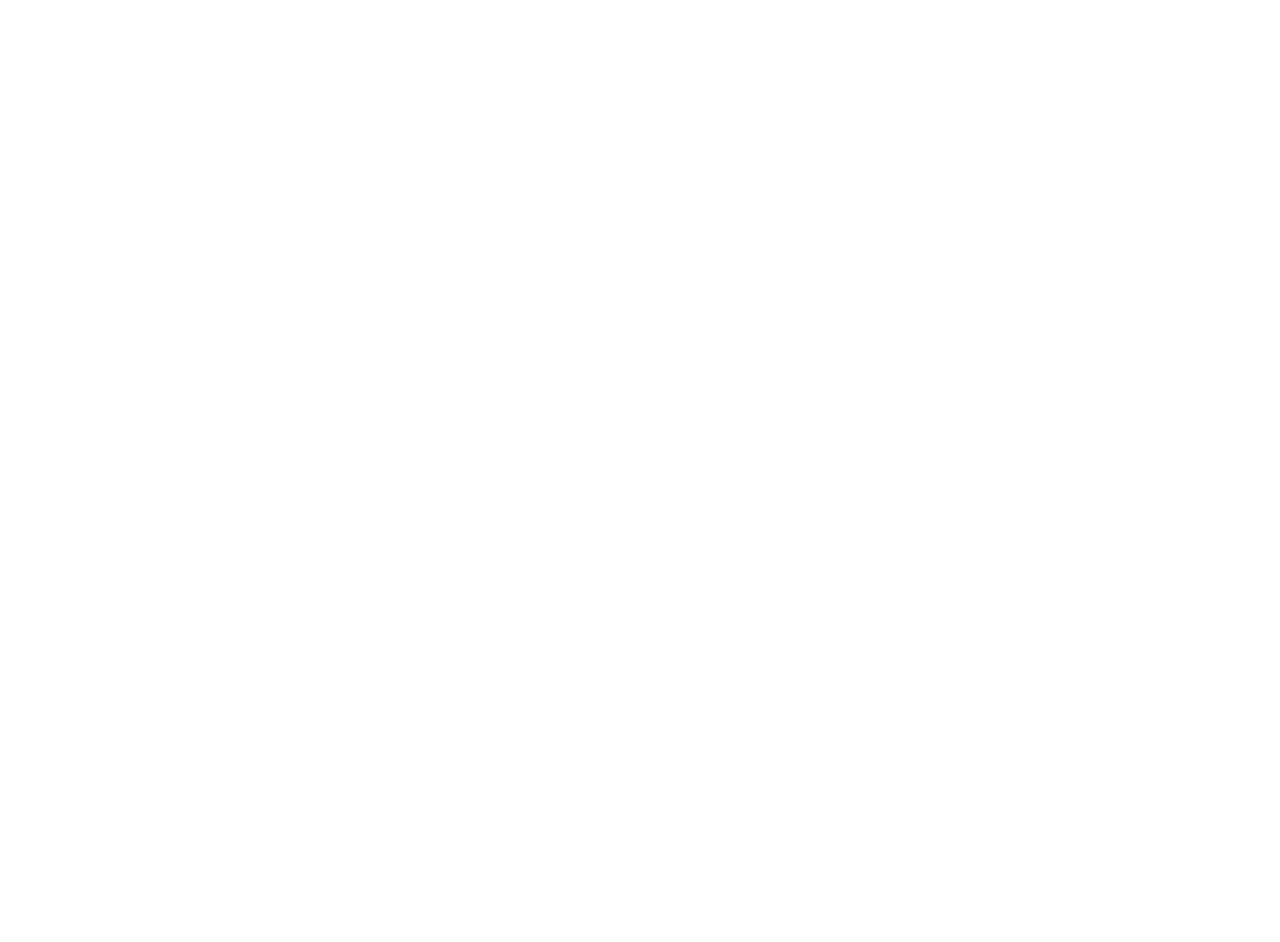
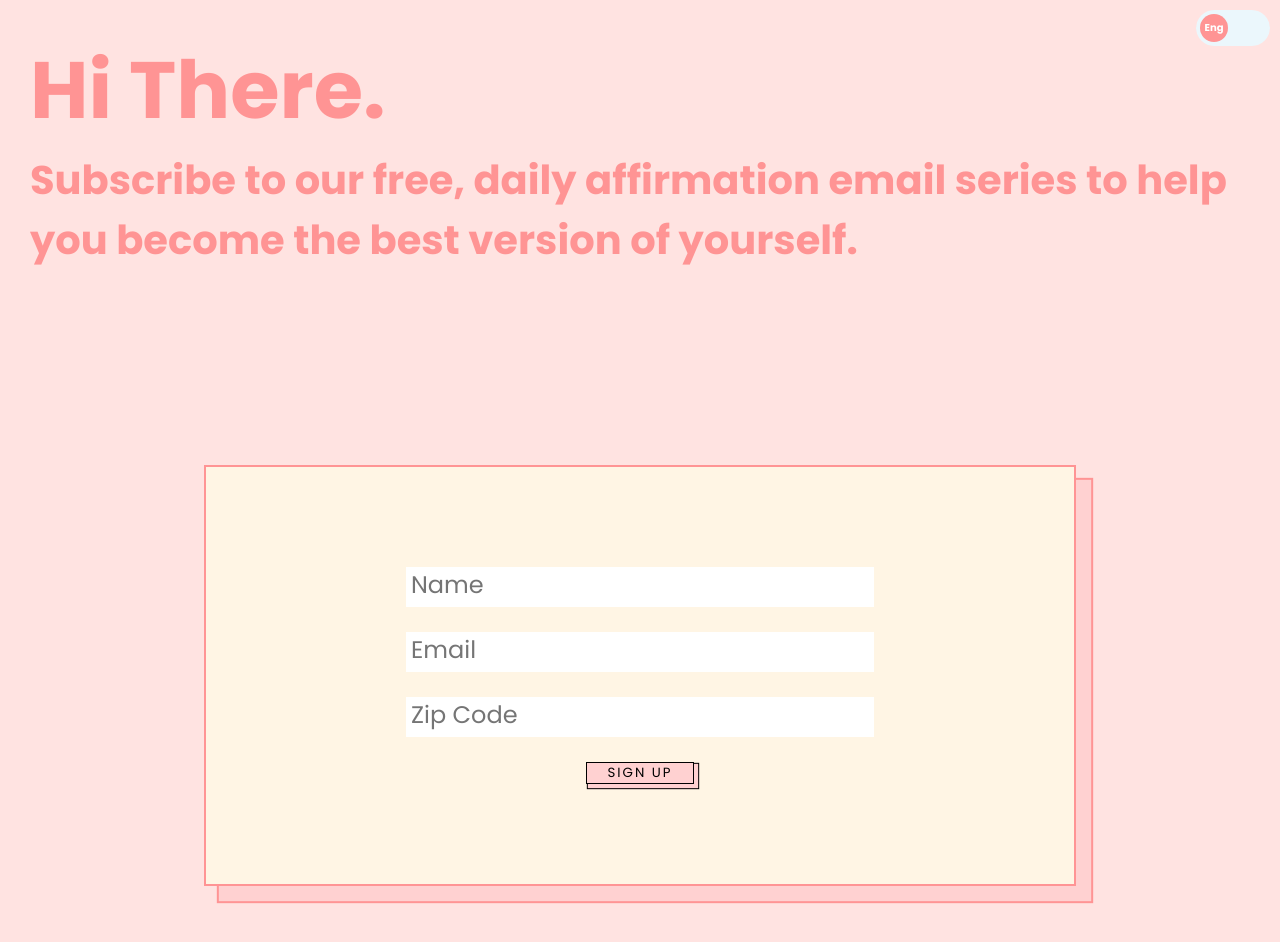
Before and after one commit to codud1125/Chunbae_subscribe_website, a plain HTML site: page index.html in a window 1280 px wide. Before the commit the page ends 800 px from the top, so only its background shows below. Drawn offline with Linux system fonts and the light colour scheme.

Commit message:
first take at creating a website

```diff
--- /dev/null
+++ b/css/styles.css
@@ -0,0 +1,206 @@
+@import url("https://fonts.googleapis.com/css?family=Poppins:100,200,300,400,500,600,700,800,900");
+
+* {
+  margin: 0;
+  padding: 0;
+  box-sizing: border-box;
+  font-family: "Poppins", sans-serif;
+}
+
+body {
+  display: flex;
+  background: #FFE3E1;
+  min-height: 30vh;
+  align-items: center;
+  justify-content: center;
+}
+
+.top-content{
+    padding-top: 30px;
+    margin-left:auto;
+    margin-right:10px
+}
+
+.header-content h2 {
+  color: #FF9494;
+  font-size: 5em;
+  position: static;
+  padding-left: 30px;
+}
+
+.header-content h3 {
+    color: #FF9494;
+    font-size: 2.5em;
+    position: static;
+    padding-left: 30px;
+  }
+
+
+  .button-cover:before {
+    counter-increment: button-counter;
+    content: counter(button-counter);
+    position: absolute;
+    right: 0;
+    bottom: 0;
+    color: #d7e3e3;
+    font-size: 12px;
+    line-height: 1;
+    padding: 5px;
+  }
+
+  .button-cover,
+  .knobs,
+  .layer {
+    position: absolute;
+    top: 0;
+    right: 0;
+    bottom: 0;
+    left: 0;
+  }
+
+  .button {
+    position: relative;
+    top: 50%;
+    width: 74px;
+    height: 36px;
+    margin: -20px auto 0 auto;
+    overflow: hidden;
+  }
+
+  .button.r,
+  .button.r .layer {
+    border-radius: 100px;
+  }
+
+  .button.b2 {
+    border-radius: 2px;
+  }
+
+  .checkbox {
+    position: relative;
+    width: 100%;
+    height: 100%;
+    padding: 0;
+    margin: 0;
+    opacity: 0;
+    cursor: pointer;
+    z-index: 3;
+  }
+
+  .knobs {
+    z-index: 2;
+  }
+
+  .layer {
+    width: 100%;
+    background-color: #ebf7fc;
+    transition: 0.3s ease all;
+    z-index: 1;
+  }
+
+  /* Button 1 */
+  #button-1 .knobs:before {
+    content: "Eng";
+    position: absolute;
+    top: 4px;
+    left: 4px;
+    width: 20px;
+    height: 10px;
+    color: #fff;
+    font-size: 10px;
+    font-weight: bold;
+    text-align: center;
+    line-height: 1;
+    padding: 9px 4px;
+    background-color: #FF9494;
+    border-radius: 50%;
+    transition: 0.3s cubic-bezier(0.18, 0.89, 0.35, 1.15) all;
+
+  }
+
+  #button-1 .checkbox:checked + .knobs:before {
+    content: "Kor";
+    left: 42px;
+    background-color: #FF9494;
+  }
+
+  #button-1 .checkbox:checked ~ .layer {
+    background-color: #fcebeb;
+  }
+
+  #button-1 .knobs,
+  #button-1 .knobs:before,
+  #button-1 .layer {
+    transition: 0.3s ease all;
+  }
+
+  #button-1 {
+    padding-right: 20px;
+    float: right;
+}
+
+.middle-container{
+  width: 100vw;
+  height: 100vh;
+  display: grid;
+  align-items: center;
+  justify-items: center;
+  padding-top:10px;
+}
+
+.signup-form {
+  background: #FFF5E4;
+  padding: 100px 200px;
+  border: 2px solid #FF9494;
+  box-shadow: 15px 15px 1px #FFD1D1, 15px 15px 1px 2px #FF9494;
+}
+
+.input {
+  display: block;
+  width: 100%;
+  font-size: 1.5rem;
+  line-height: 3rem * 2;
+  font-family: 3rem;
+  margin-bottom: 3rem * 2;
+  border: none;
+  border-bottom: 5px solid white;
+  background: white;
+  min-width: 250px;
+  padding-left: 5px;
+  outline: none;
+  color: black;
+}
+
+.input:focus{
+  border-bottom: 5px solid #FFD1D1;
+}
+
+.button_signup{
+  display: block;
+  margin: 0 auto;
+  line-height: 3rem * 2;
+  padding: 0 20px;
+  background: #FFD1D1;
+  letter-spacing: 2px;
+  transition: .2s all ease-in-out;
+  outline: none;
+  border: 1px solid rgba(0,0,0,1);
+  box-shadow: 3px 3px 1px 1px #FFD1D1, 3px 3px 1px 2px rgba(0,0,0,1);
+}
+.button_signup:hover{
+    background: rgba(0,0,0,1);
+    color: white;
+    border: 1px solid rgba(0,0,0,1);
+  }
+
+::selection{
+  background: #FFD1D1
+}
+
+input:-webkit-autofill,
+input:-webkit-autofill:hover,
+input:-webkit-autofill:focus{
+  border-bottom: 5px solid #FFD1D1;
+  -webkit-text-fill-color: black;
+  transition: background-color 5000s ease-in-out 0s;
+}
--- a/index.html
+++ b/index.html
@@ -4,9 +4,45 @@
     <meta charset="UTF-8">
     <meta http-equiv="X-UA-Compatible" content="IE=edge">
     <meta name="viewport" content="width=device-width, initial-scale=1.0">
-    <title>Document</title>
+    <title>CB Affirmation</title>
+
+    <link rel="stylesheet" href="css/styles.css">
+    <link rel="preconnect" href="https://fonts.googleapis.com">
+    <link rel="preconnect" href="https://fonts.gstatic.com" crossorigin>
+    <link rel="icon" href="favicon.ico">
+    <link href="https://fonts.googleapis.com/css2?family=Nanum+Gothic&display=swap" rel="stylesheet">
+
 </head>
 <body>
+    <section>
+        <div class="top-content">
+            <div class="button r" id="button-1">
+                <input type="checkbox" class="checkbox" />
+                <div class="knobs"></div>
+                <div class="layer"></div>
+              </div>
+        </div>
+
+        <div class="header-content">
+          <h2>Hi There.</h2>
+          <h3>Subscribe to our free, daily affirmation email series to help you become the best version of yourself. </h3>
+        </div>
+
+        <div class="middle-container">
+            <div class="signup-form">
+                <form>
+                    <input class="input" placeholder="Name" type="text" required=""><br>
+                    <input class="input" placeholder="Email" type="email" required=""><br>
+                    <input class="input" placeholder="Zip Code" type="text" required=""><br>
+                    <button class="button_signup" type="button_signup">SIGN UP</button>
+
+                </form>
+
+            </div>
+        </div>
+
+
+      </section>
 
 </body>
 </html>
```
Also changed, not shown: favicon.ico (added), index.js (added), 1 other file.
